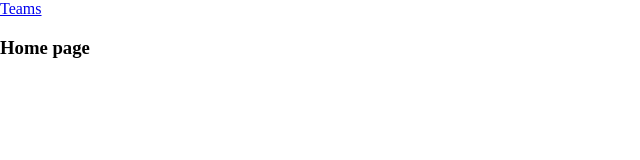
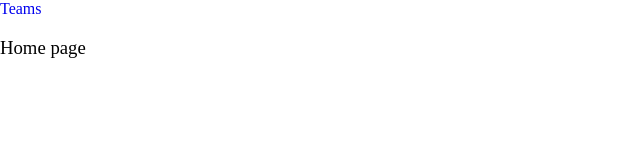
Before and after one commit to davidshare/SimpleNBAHighlights, a React app: page / in a window 1280 px wide. Shown: the full height of the page, 0-640 px from the left. Built offline with nearby package versions, Linux system fonts and the light colour scheme.

Commit message:
remove text-decoration from links and define styles for h3 tags

```diff
--- a/public/css/styles.css
+++ b/public/css/styles.css
@@ -10,3 +10,14 @@ body{
 	display: -webkit-flex;
 	display: flex;
 }
+
+a{
+	text-decoration: none;
+}
+
+h3{
+	font-family: 'impact',
+	font-size:35px;
+	font-weight: 300;
+	margin-bottom: 0;
+}
```
